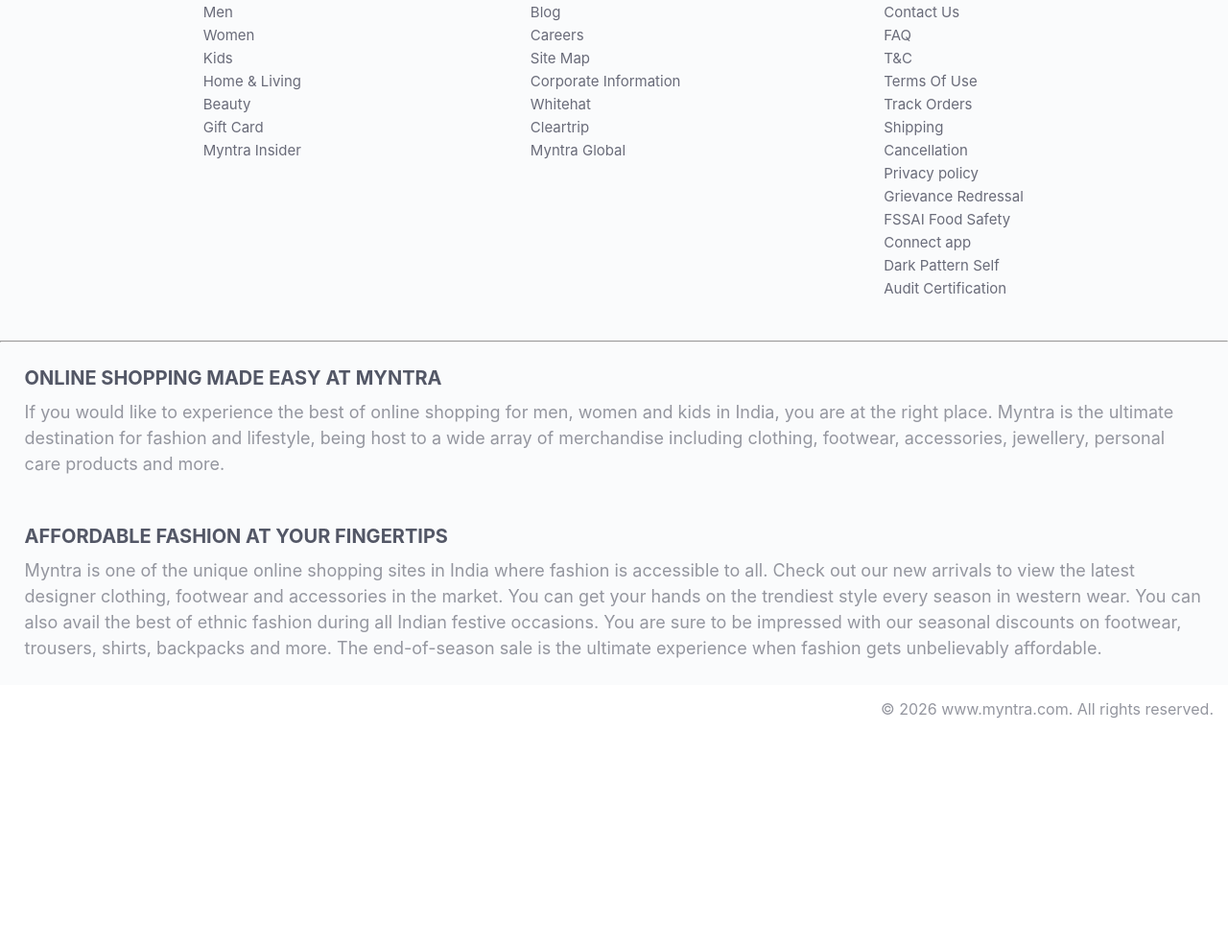
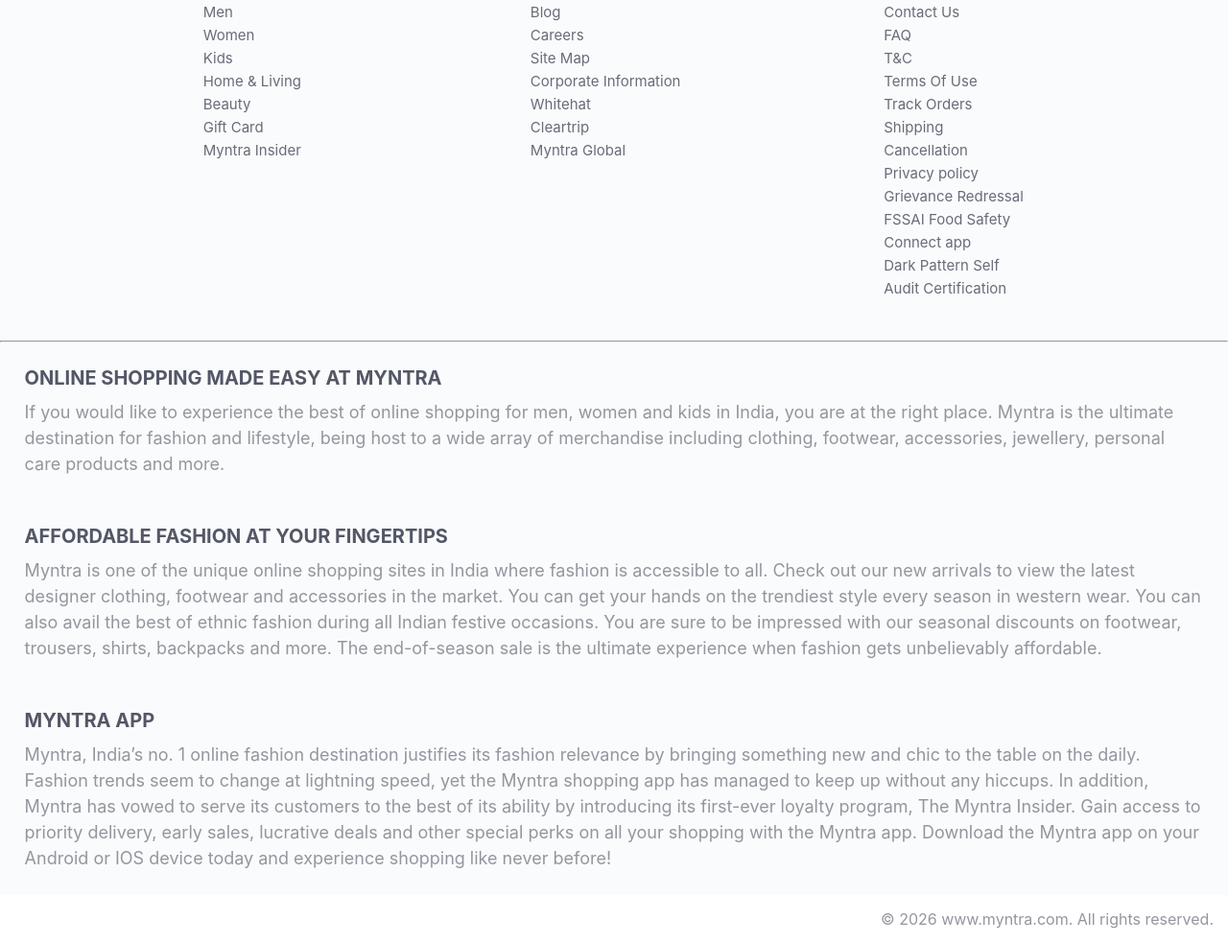
Before and after one commit to navodita281-a11y/MYNTRA_CLONE, a plain HTML site: page index.html in a window 1280 px wide. Shown: the part 3117-4100 px from the top of the page at 96% size. Before the commit the page ends 3881 px from the top, so only its background shows below. Drawn offline with nearby package versions, Linux system fonts and the light colour scheme.

Commit message:
adding descriptions

```diff
--- a/index.html
+++ b/index.html
@@ -149,6 +149,23 @@
     </p>
 </div>
 
+<div class="footer_description">
+    <h3>MYNTRA APP</h3>
+
+    <p>
+        Myntra, India’s no. 1 online fashion destination justifies its fashion
+        relevance by bringing something new and chic to the table on the daily.
+        Fashion trends seem to change at lightning speed, yet the Myntra
+        shopping app has managed to keep up without any hiccups. In addition,
+        Myntra has vowed to serve its customers to the best of its ability by
+        introducing its first-ever loyalty program, The Myntra Insider.
+        Gain access to priority delivery, early sales, lucrative deals and
+        other special perks on all your shopping with the Myntra app.
+        Download the Myntra app on your Android or IOS device today and
+        experience shopping like never before!
+    </p>
+</div>
+
         <div class="copyright">
             © 2026 www.myntra.com. All rights reserved.
         </div>
```
